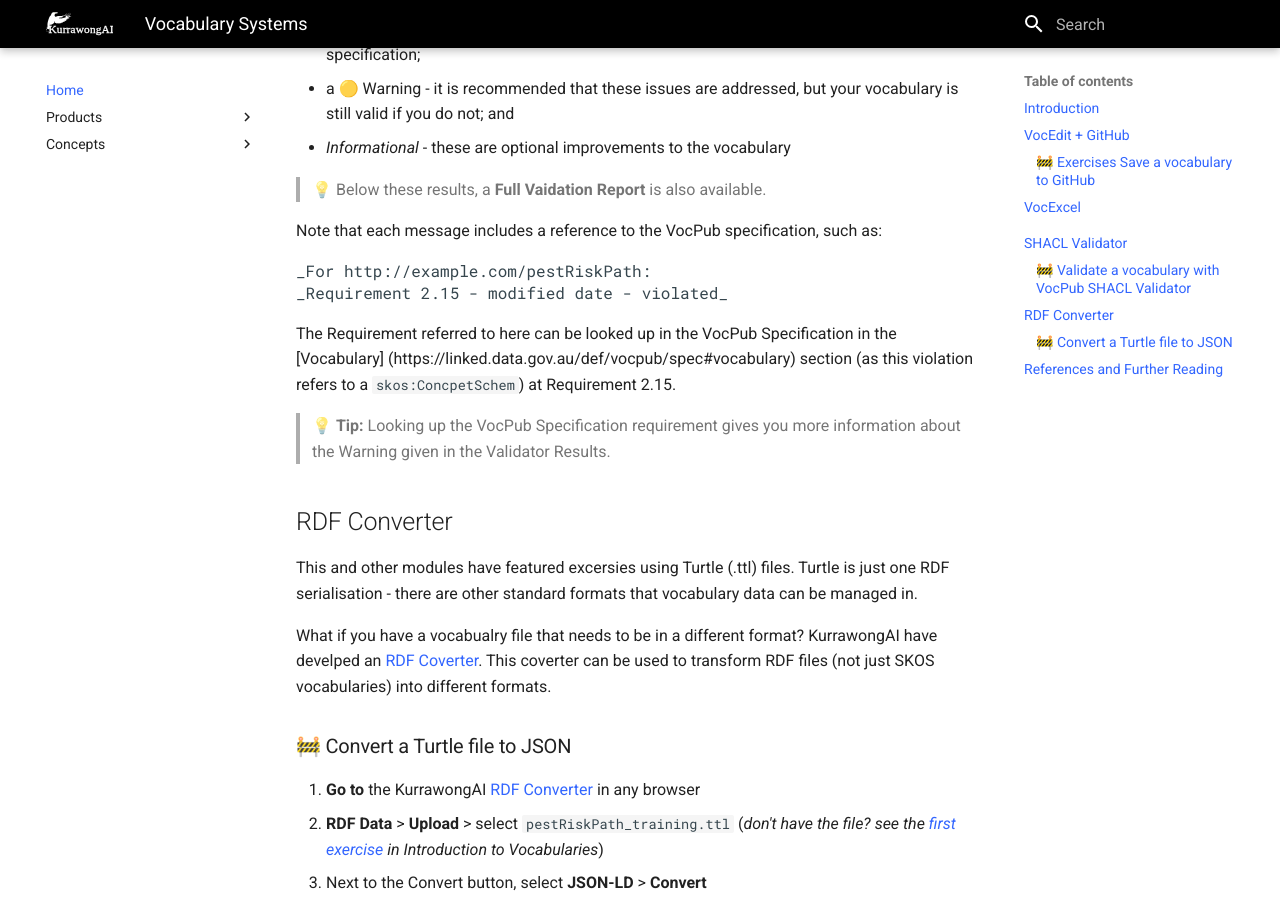
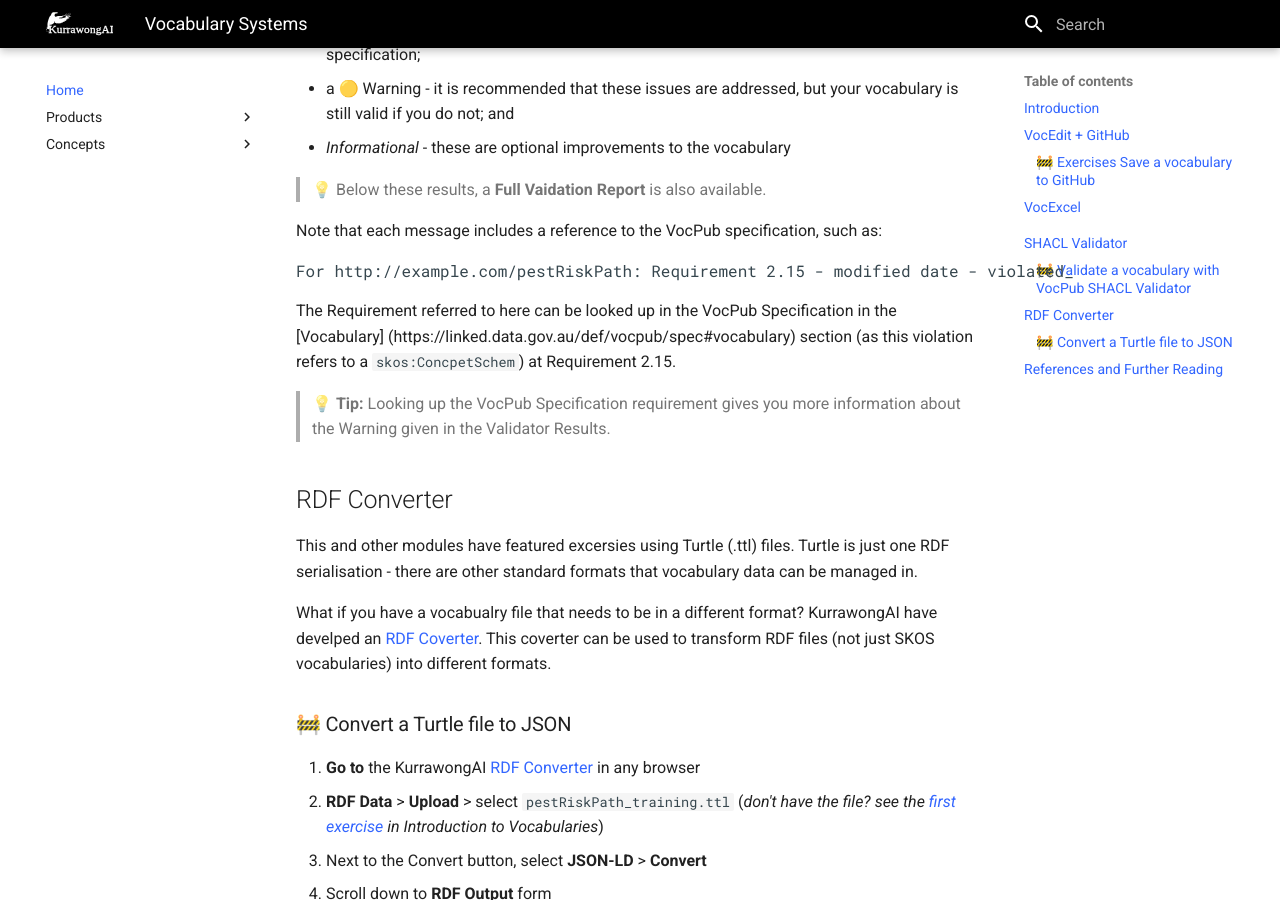
Before and after one commit to Kurrawong/docs, an MkDocs documentation site: the page built from docs/concepts/vocabs/vocab-systems.md, in a window 1280 px wide and 900 px high, scrolled down 1888 px. Built offline with MkDocs 1.6.1 and Material for MkDocs 9.7.7, drawn with Linux system fonts in a browser that asks for light colours.

```diff
--- a/docs/concepts/vocabs/vocab-systems.md
+++ b/docs/concepts/vocabs/vocab-systems.md
@@ -75,9 +75,7 @@ A page of Validation Results will launch. This report let's you know where your
 
 Note that each message includes a reference to the VocPub specification, such as:
 
-<pre>_For http://example.com/pestRiskPath:
-_Requirement 2.15 - modified date - violated_</pre>
-
+<pre>For http://example.com/pestRiskPath: Requirement 2.15 - modified date - violated_</pre>
 
 The Requirement referred to here can be looked up in the VocPub Specification in the [Vocabulary] (https://linked.data.gov.au/def/vocpub/spec#vocabulary) section (as this violation refers to a `skos:ConcpetSchem`) at Requirement 2.15.
 
```
